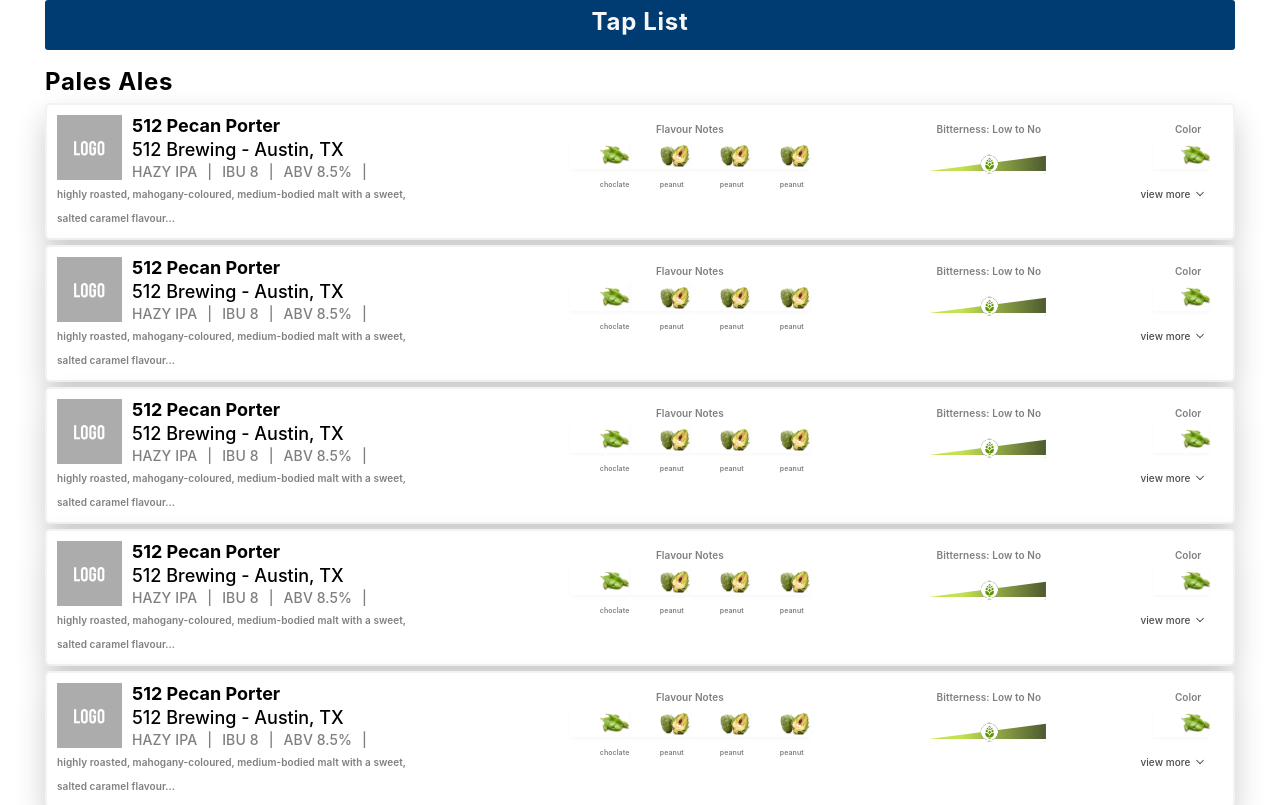
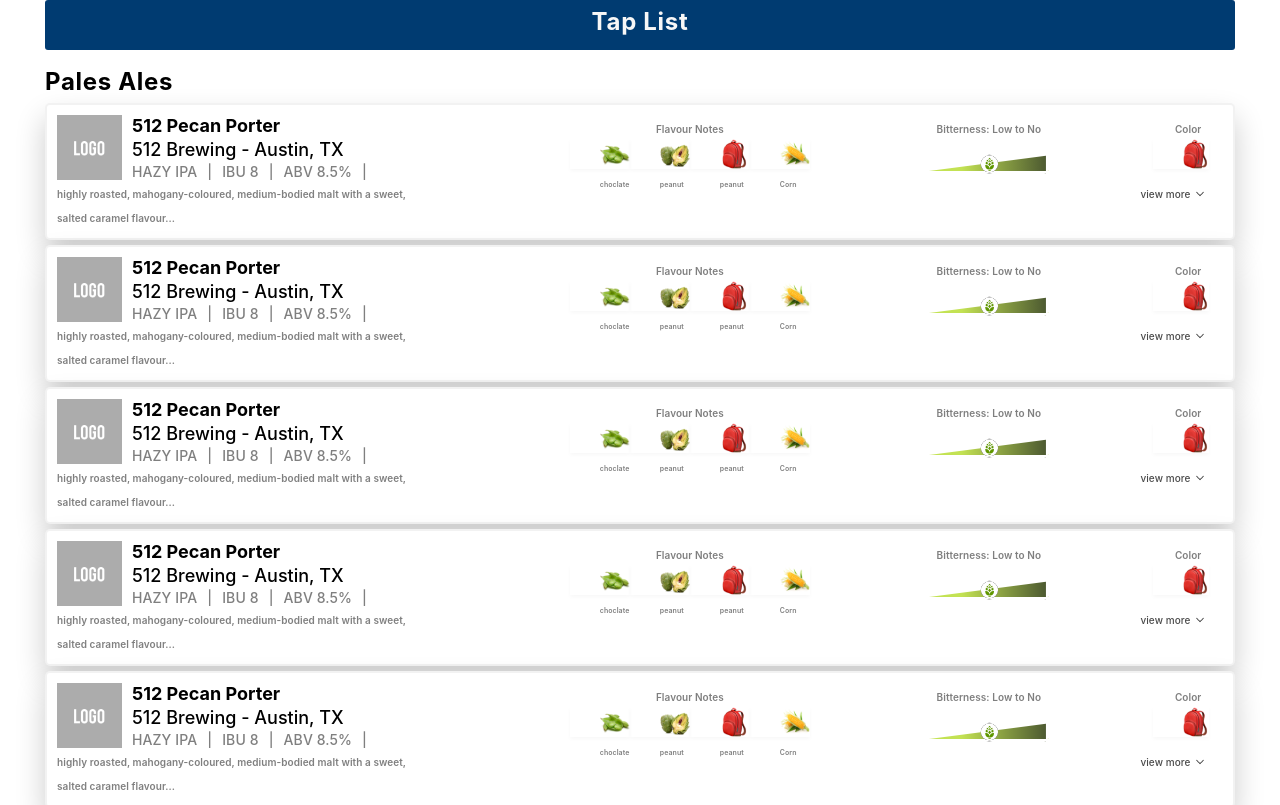
Before and after one commit to MuthuSamyEce/TestProject, a React (Create React App) app: page / in a window 1280 px wide. Shown: the top 805 px of the page. Built offline with nearby package versions, Linux system fonts and the light colour scheme.

Commit message:
* image changes

```diff
--- a/src/components/menu-card/index.js
+++ b/src/components/menu-card/index.js
@@ -4,11 +4,13 @@ import logo from '../../assets/samplelogo.png'
 import beans from '../../assets/beans.png'
 import artic from '../../assets/artichoke.png'
 import arrow from '../../assets/arrow.png'
+import bag from '../../assets/bag.png'
+import Corn from '../../assets/corn.png'
 import Slider from "../slider/Slider";
 import CustomAcordianToggle from "../accordian/AcordianToggle";
 
 
-const flavours = [{image:beans,name:"choclate"},{image:artic,name:"peanut"},{image:artic,name:"peanut"},{image:artic,name:"peanut"}] ;
+const flavours = [{image:beans,name:"choclate"},{image:artic,name:"peanut"},{image:bag,name:"peanut"},{image:Corn,name:"Corn"}] ;
 
 class MenuCard extends Component {
 
@@ -74,7 +76,7 @@ class MenuCard extends Component {
                             </div>
                             <div>
                                 <div style={{padding:"0 40%"}} className="li-icon-container">
-                                    <img src={beans} alt={logo} className="li-icon"/>
+                                    <img src={bag} alt={logo} className="li-icon"/>
                                 </div>
                             </div>
 
```
Also changed, not shown: src/index.css (+0 -13 lines), src/assets/bag.png (added), src/assets/corn.png (added).
